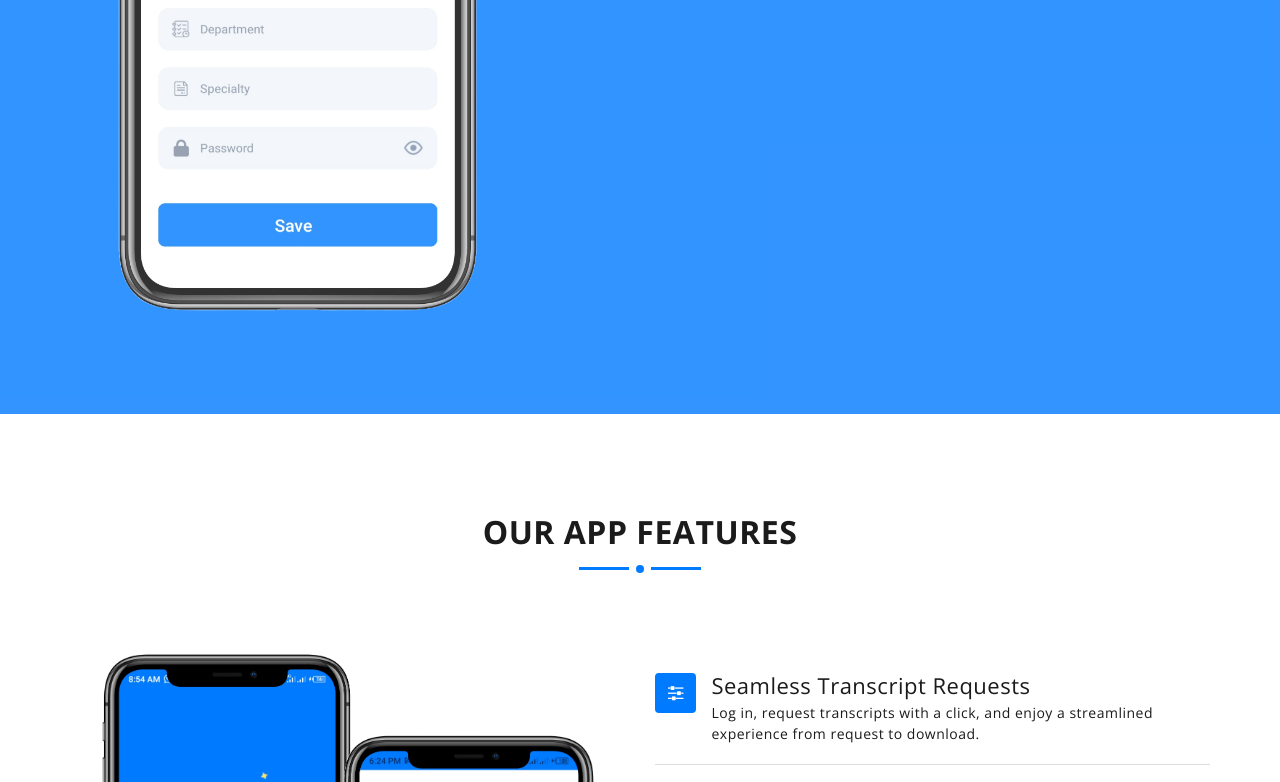
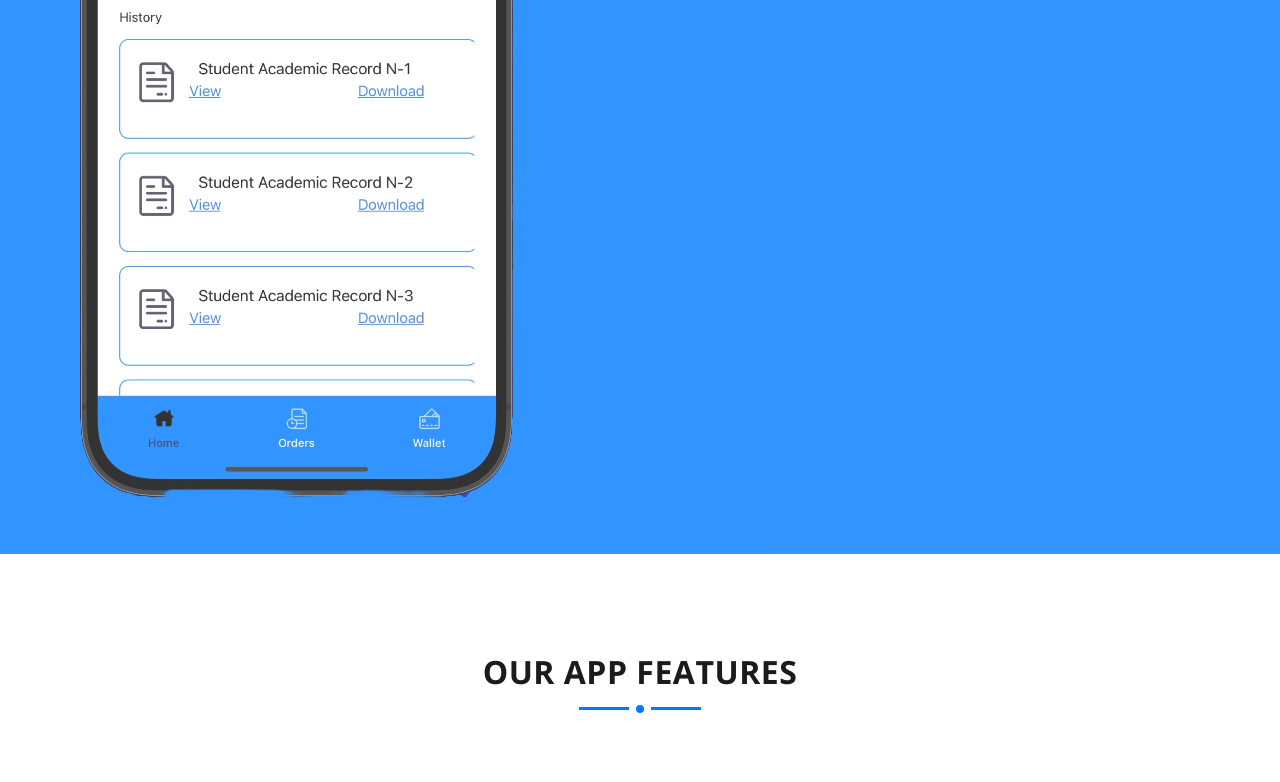
Before and after one commit to Neba-Emmanuel/transcript-app-web, a plain HTML site: page index.html in a window 1280 px wide. Shown: the part 620-1402 px from the top of the page. Drawn offline with nearby package versions, Linux system fonts and the light colour scheme.

Commit message:
hero image updated

```diff
--- a/index.html
+++ b/index.html
@@ -46,7 +46,7 @@
 					<!-- Start header featured area -->
 					<div class="mu-header-featured-area">
 						<div class="mu-header-featured-img">
-							<img src="assets/images/hero.png" alt="iphone image">
+							<img src="assets/images/dashboard.png" alt="iphone image">
 						</div>
 
 						<div class="mu-header-featured-content">
```
Also changed, not shown: assets/images/dashboard.png (added).
